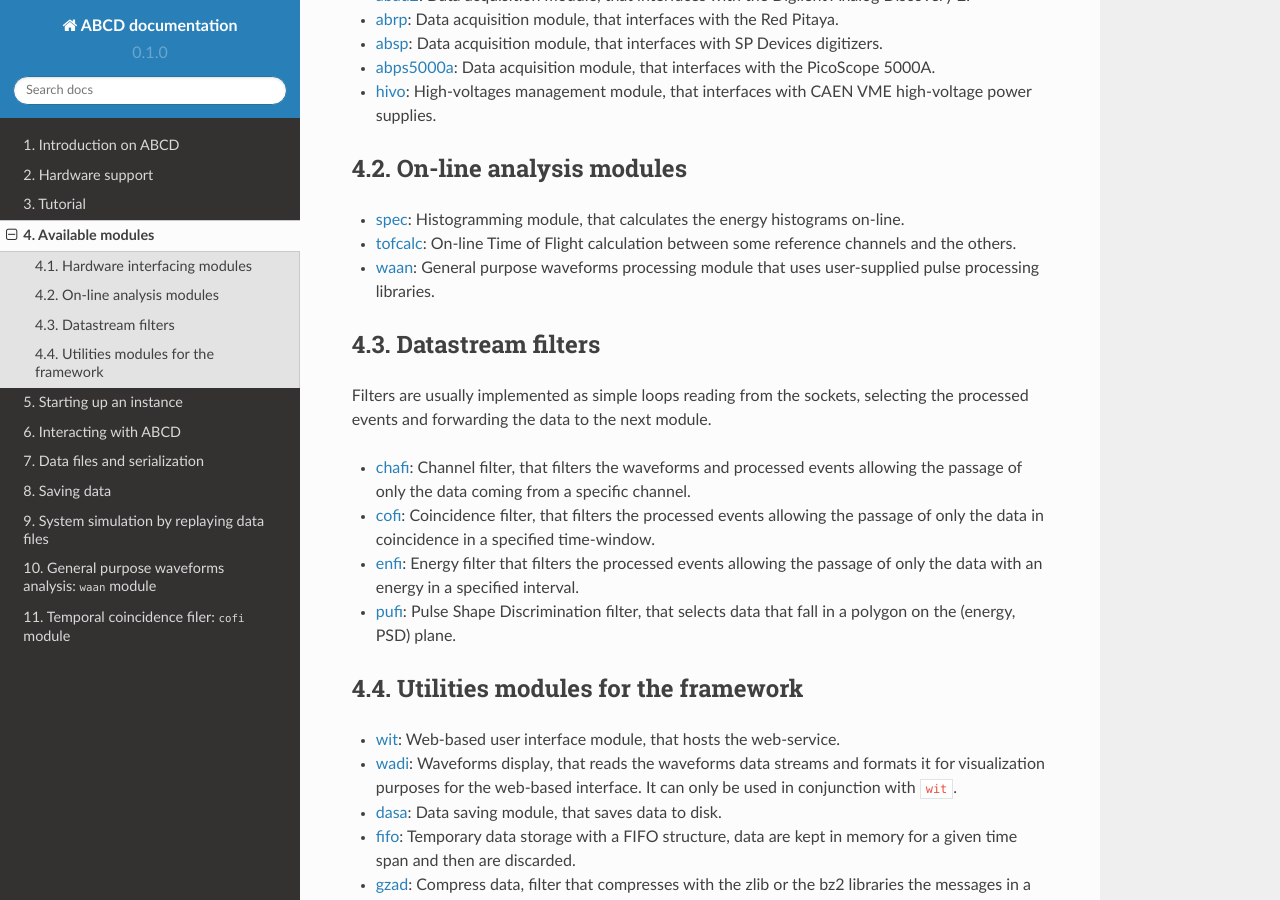
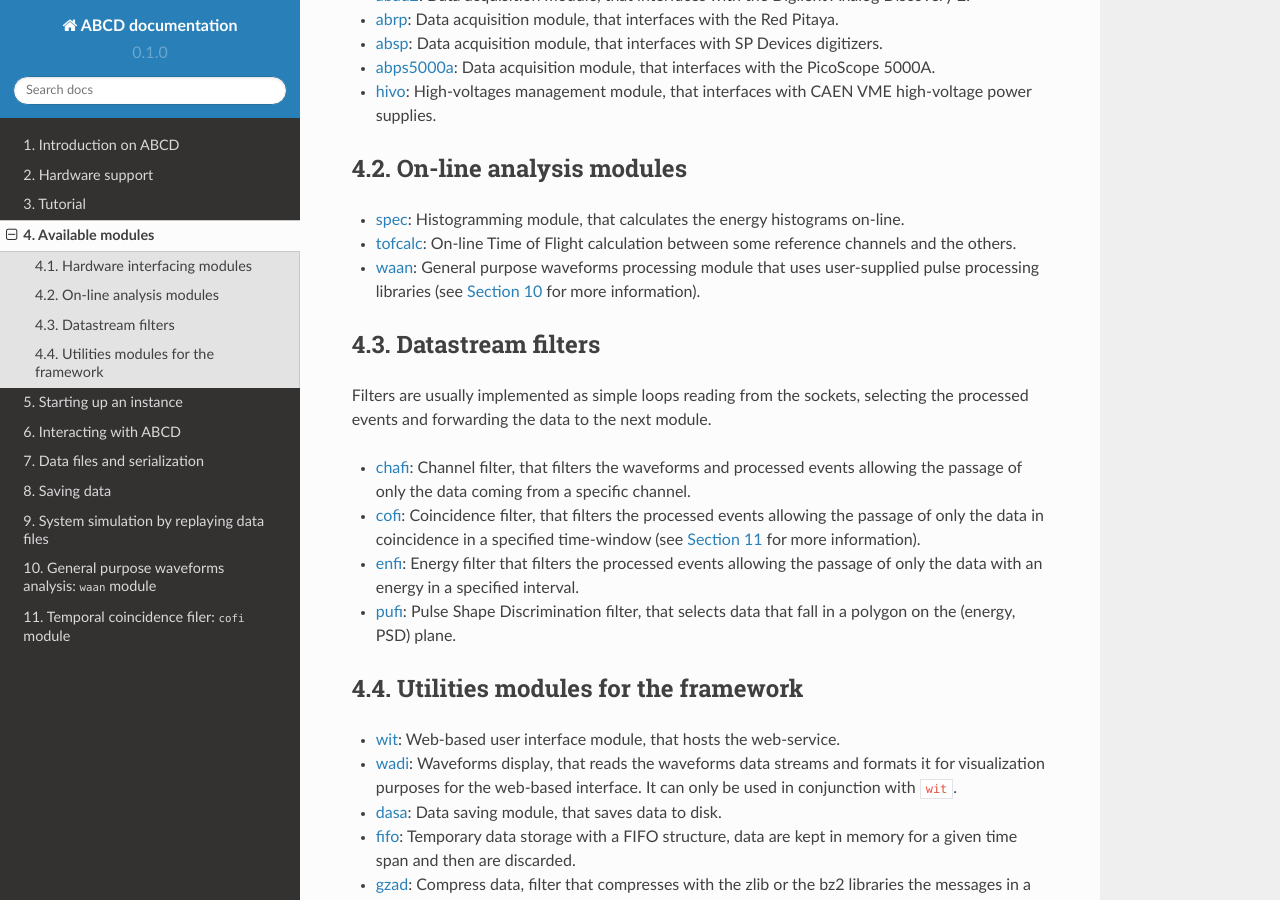
Before and after one commit to cl-fontana/abcd-docs, a Sphinx documentation site: the page built from docs/source/modules.rst, in a window 1280 px wide and 900 px high, scrolled down 450 px. Built offline with Sphinx 7.4.7 and the Read the Docs theme 2.0.0, drawn with Linux system fonts in a browser that asks for light colours.

Commit message:
Referencing modules

```diff
--- a/docs/source/cofi.rst
+++ b/docs/source/cofi.rst
@@ -1,3 +1,5 @@
+.. _ch-cofi:
+
 ===========================================
 Temporal coincidence filer: ``cofi`` module
 ===========================================
--- a/docs/source/modules.rst
+++ b/docs/source/modules.rst
@@ -24,7 +24,7 @@ On-line analysis modules
 
 * `spec <https://github.com/ec-jrc/abcd/tree/main/spec/>`_: Histogramming module, that calculates the energy histograms on-line.
 * `tofcalc <https://github.com/ec-jrc/abcd/tree/main/tofcalc/>`_: On-line Time of Flight calculation between some reference channels and the others.
-* `waan <https://github.com/ec-jrc/abcd/tree/main/waan/>`_: General purpose waveforms processing module that uses user-supplied pulse processing libraries.
+* `waan <https://github.com/ec-jrc/abcd/tree/main/waan/>`_: General purpose waveforms processing module that uses user-supplied pulse processing libraries (see :numref:`ch-waan` for more information).
 
 Datastream filters
 ------------------
@@ -32,7 +32,7 @@ Datastream filters
 Filters are usually implemented as simple loops reading from the sockets, selecting the processed events and forwarding the data to the next module.
 
 * `chafi <https://github.com/ec-jrc/abcd/tree/main/chafi/>`_: Channel filter, that filters the waveforms and processed events allowing the passage of only the data coming from a specific channel.
-* `cofi <https://github.com/ec-jrc/abcd/tree/main/cofi/>`_: Coincidence filter, that filters the processed events allowing the passage of only the data in coincidence in a specified time-window.
+* `cofi <https://github.com/ec-jrc/abcd/tree/main/cofi/>`_: Coincidence filter, that filters the processed events allowing the passage of only the data in coincidence in a specified time-window (see :numref:`ch-cofi` for more information).
 * `enfi <https://github.com/ec-jrc/abcd/tree/main/enfi/>`_: Energy filter that filters the processed events allowing the passage of only the data with an energy in a specified interval.
 * `pufi <https://github.com/ec-jrc/abcd/tree/main/pufi/>`_: Pulse Shape Discrimination filter, that selects data that fall in a polygon on the (energy, PSD) plane.
 
--- a/docs/source/waan.rst
+++ b/docs/source/waan.rst
@@ -1,3 +1,5 @@
+.. _ch-waan:
+
 ===================================================
 General purpose waveforms analysis: ``waan`` module
 ===================================================
```
